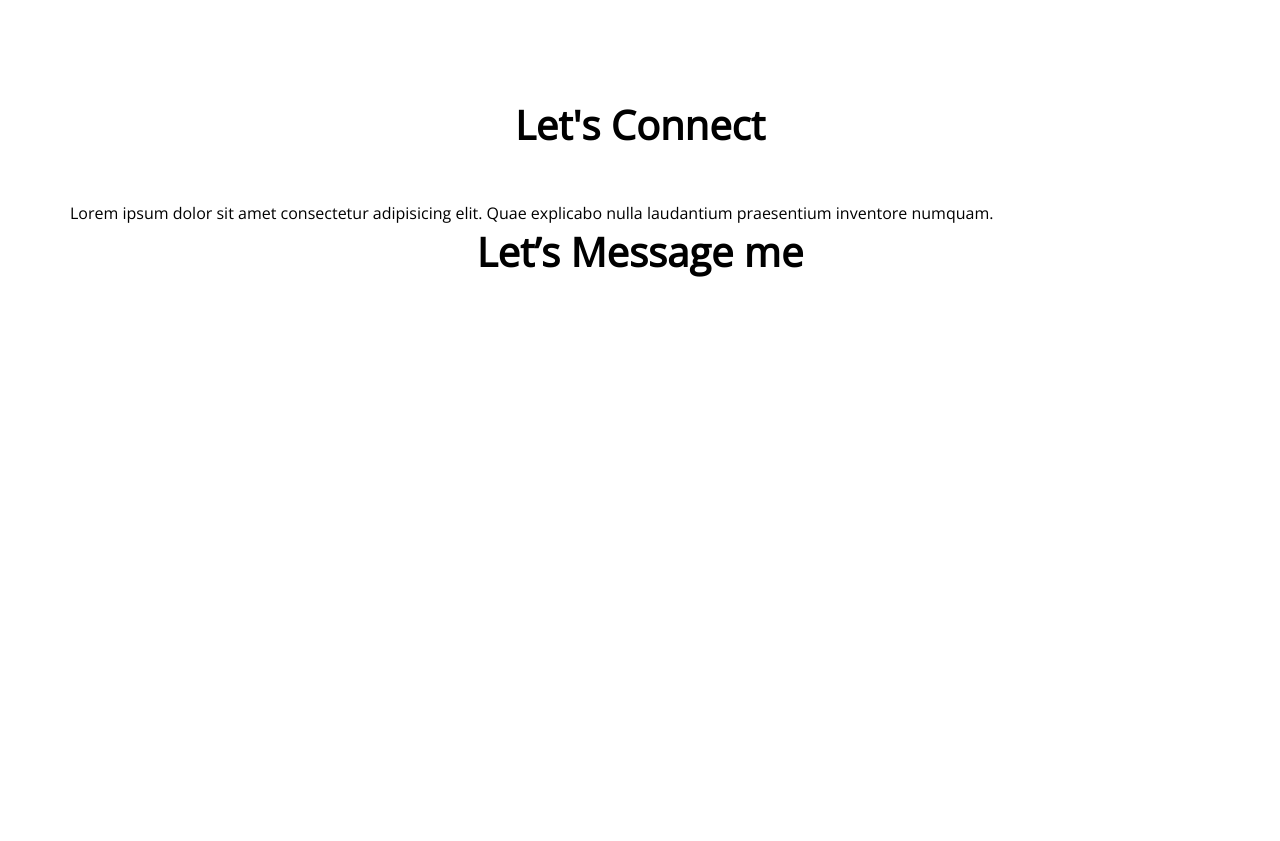
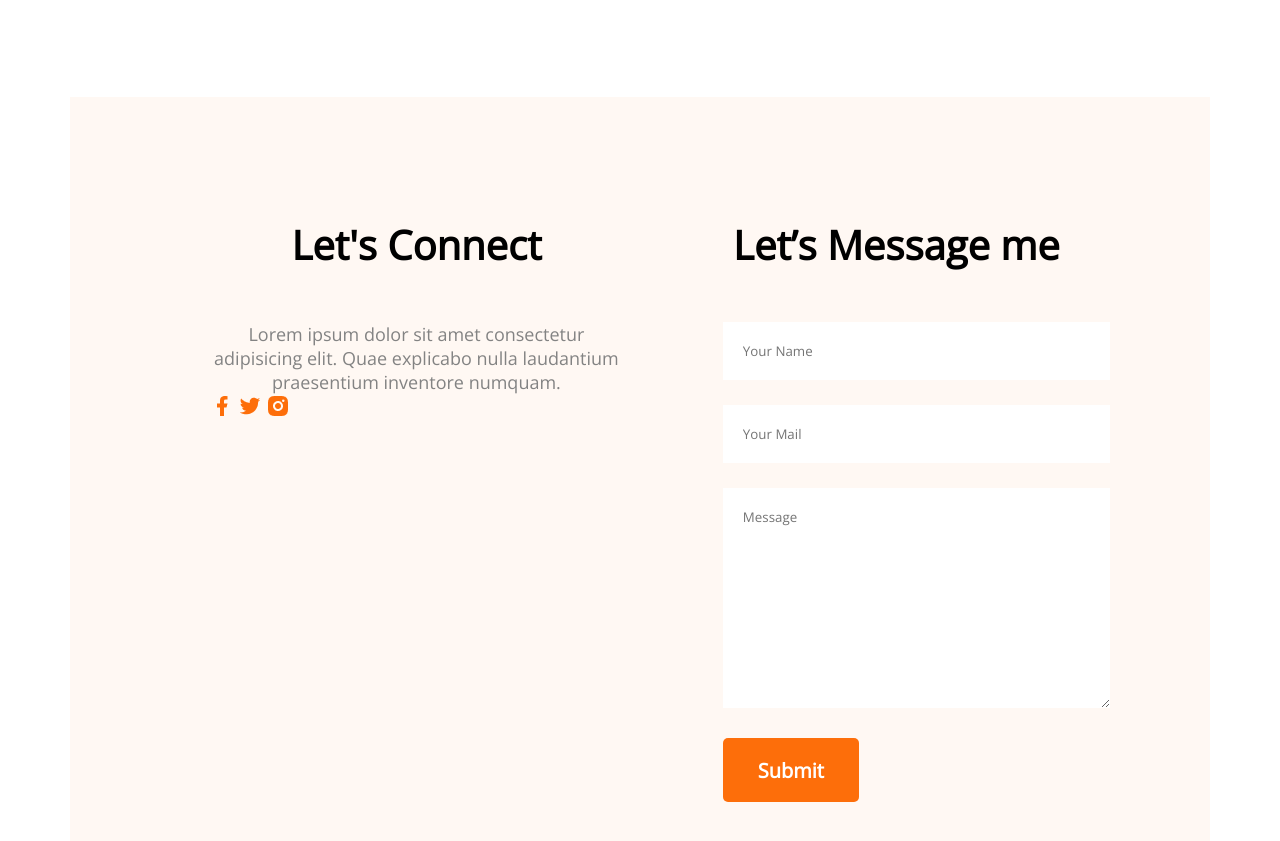
Before and after one commit to abuabdullah23/developer-portfolio, a plain HTML site: page index.html in a window 1280 px wide. Shown: the part 2812-3653 px from the top of the page. Before the commit the page ends 3141 px from the top, so only its background shows below. Drawn offline with nearby package versions, Linux system fonts and the light colour scheme.

Commit message:
Contuct added

```diff
--- a/index.html
+++ b/index.html
@@ -182,8 +182,18 @@
             <!-- left div -->
             <div>
                 <h3 class="section-title">Let's Connect</h3>
-                <p>Lorem ipsum dolor sit amet consectetur adipisicing elit. Quae explicabo nulla laudantium praesentium inventore numquam.
+                <p class="section-description">Lorem ipsum dolor sit amet consectetur adipisicing elit. Quae explicabo nulla laudantium praesentium inventore numquam.
                 </p>
+
+                <a href="">
+                    <img src="images/icon/facebook.png" alt="Facebook Icon">
+                </a>
+                <a href="">
+                    <img src="images/icon/twitter.png" alt="Twitter Icon">
+                </a>
+                <a href="">
+                    <img src="images/icon/insta.png" alt="Instagram Icon">
+                </a>
 
             </div>
 
@@ -191,6 +201,14 @@
             <!-- right div  -->
             <div>
                 <h3 class="section-title">Let’s Message me</h3>
+                <form action="">
+                    <input type="text" name="text" id="name" placeholder="Your Name">
+                    <input type="email" name="text" id="email" placeholder="Your Mail">
+                    <textarea name="" id="" cols="30" rows="10" placeholder="Message"></textarea>
+
+                    <input class="btn-primary" type="submit" value="Submit">
+
+                </form>
 
             </div>
 
--- a/styles/portfolio.css
+++ b/styles/portfolio.css
@@ -214,3 +214,27 @@ section{
     margin-top: 30px;
     text-align: center;
 }
+
+
+/* Contact Section Style */
+.contact{
+    display: flex;
+    gap: 100px;
+    background-color: #FFF8F3;
+    padding: 120px 140px;
+}
+
+.contact .section-title{
+
+}
+
+.contact input[type="text"], input[type="email"], textarea{
+    margin-bottom: 25px;
+    width: 100%;
+    padding: 20px;
+    border: 0;
+}
+
+.contact a{
+    text-decoration: none;
+}
```
